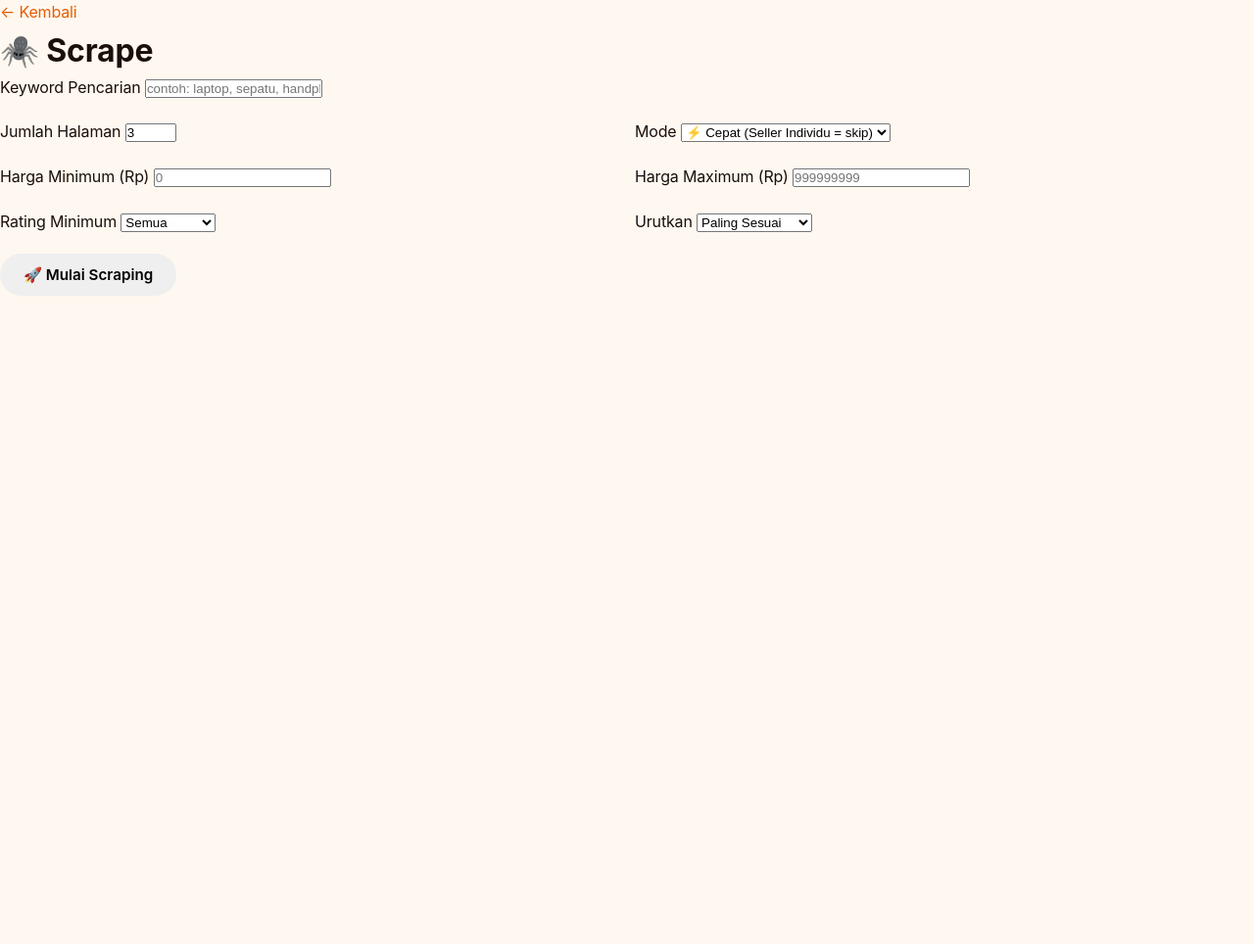
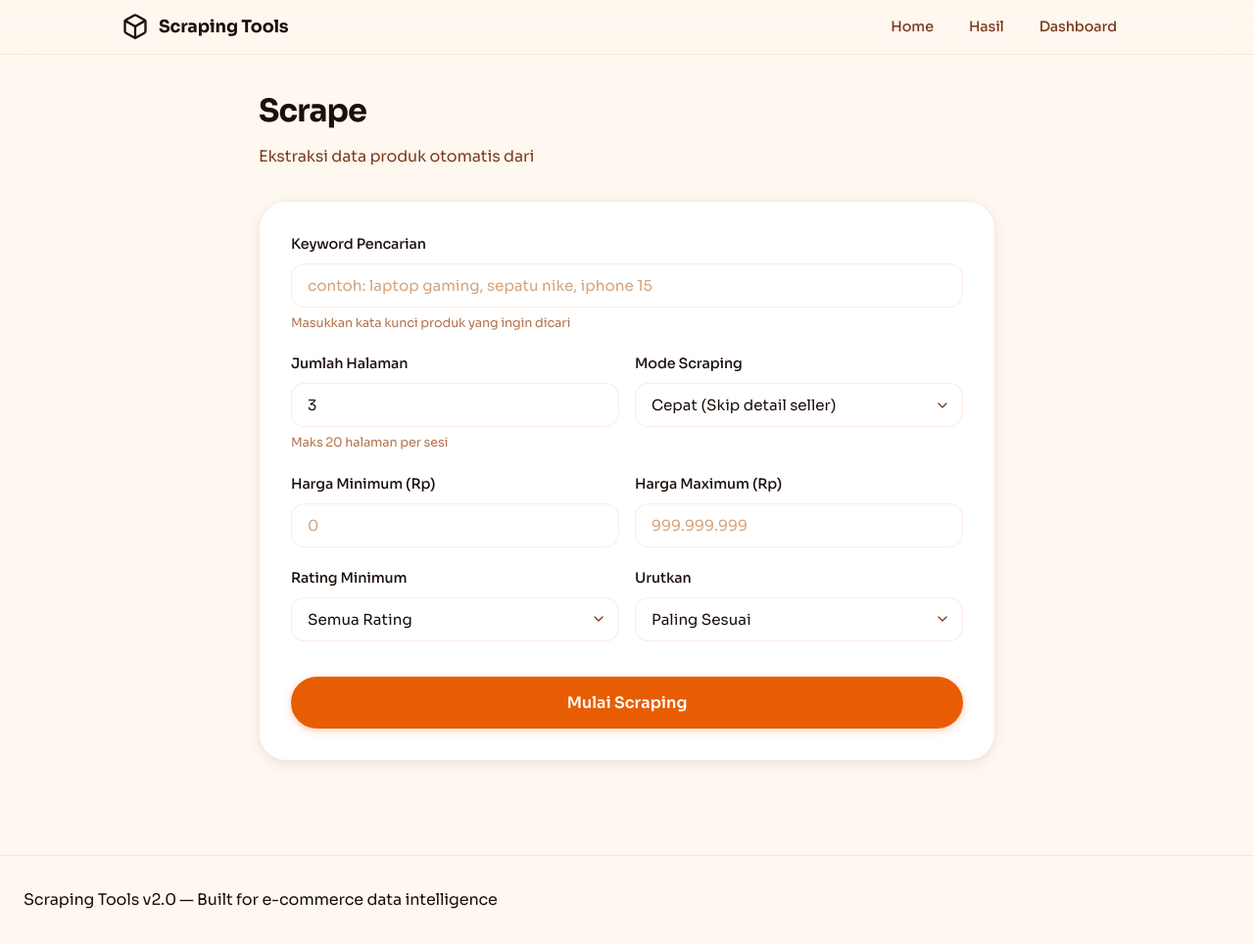
Before and after one commit to shofwanfdz/scraper, a Python web app: template webapp/templates/scrape.html in a window 1280 px wide. Shown: the whole page at 98% size. Before the commit the page ends 302 px from the top, so only its background shows below. Run offline with Jinja, Linux system fonts and the light colour scheme; the template is opened without the code that fills it, so the values that code supplies are empty.

Commit message:
feat: redesign scrape page with live progress UI and form improvements

```diff
--- a/webapp/templates/scrape.html
+++ b/webapp/templates/scrape.html
@@ -3,60 +3,91 @@
 <head>
     <meta charset="UTF-8">
     <meta name="viewport" content="width=device-width, initial-scale=1.0">
-    <title>Scrape {{ marketplace|title }}</title>
+    <title>Scrape {{ marketplace|title }} — Scraping Tools</title>
     <link rel="stylesheet" href="/static/css/style.css">
+    <link rel="preconnect" href="https://fonts.googleapis.com">
+    <link rel="preconnect" href="https://fonts.gstatic.com" crossorigin>
+    <link href="https://fonts.googleapis.com/css2?family=DM+Mono:wght@400;500&family=Sora:wght@300;400;500;600;700;800&display=swap" rel="stylesheet">
 </head>
 <body>
-    <div class="container">
-        <header>
-            <a href="/" class="back-link">← Kembali</a>
-            <h1>🕷️ Scrape {{ marketplace|title }}</h1>
-        </header>
+    <!-- Navigation -->
+    <nav class="navbar">
+        <div class="navbar-inner">
+            <a href="/" class="navbar-brand">
+                <svg viewBox="0 0 24 24" fill="none" stroke="currentColor" stroke-width="2" stroke-linecap="round" stroke-linejoin="round">
+                    <path d="M21 16V8a2 2 0 0 0-1-1.73l-7-4a2 2 0 0 0-2 0l-7 4A2 2 0 0 0 3 8v8a2 2 0 0 0 1 1.73l7 4a2 2 0 0 0 2 0l7-4A2 2 0 0 0 21 16z"/>
+                    <polyline points="3.27 6.96 12 12.01 20.73 6.96"/>
+                    <line x1="12" y1="22.08" x2="12" y2="12"/>
+                </svg>
+                Scraping Tools
+            </a>
+            <ul class="navbar-nav">
+                <li><a href="/">Home</a></li>
+                <li><a href="/results">Hasil</a></li>
+                <li><a href="/dashboard">Dashboard</a></li>
+            </ul>
+        </div>
+    </nav>
 
-        <!-- FORM -->
-        <section class="form-section" id="form-section">
-            <form id="scrape-form">
-                <div class="form-group">
-                    <label>Keyword Pencarian</label>
-                    <input type="text" id="keyword" placeholder="contoh: laptop, sepatu, handphone" required>
+    <!-- Main Content -->
+    <main class="page page-narrow">
+        <!-- Page Header -->
+        <div class="page-header">
+            <h1>Scrape {{ marketplace|title }}</h1>
+            <p class="lead">Ekstraksi data produk otomatis dari {{ marketplace|title }}</p>
         </div>
 
+        <!-- Form Section -->
+        <section id="form-section">
+            <div class="form-card">
+                <form id="scrape-form">
+                    <!-- Keyword -->
+                    <div class="form-group">
+                        <label class="form-label">Keyword Pencarian</label>
+                        <input type="text" id="keyword" placeholder="contoh: laptop gaming, sepatu nike, iphone 15" required>
+                        <p class="form-hint">Masukkan kata kunci produk yang ingin dicari</p>
+                    </div>
+
+                    <!-- Pages & Mode -->
                     <div class="form-row">
                         <div class="form-group">
-                        <label>Jumlah Halaman</label>
+                            <label class="form-label">Jumlah Halaman</label>
                             <input type="number" id="pages" value="3" min="1" max="20">
+                            <p class="form-hint">Maks 20 halaman per sesi</p>
                         </div>
                         <div class="form-group">
-                        <label>Mode</label>
+                            <label class="form-label">Mode Scraping</label>
                             <select id="mode">
-                            <option value="cepat">⚡ Cepat (Seller Individu = skip)</option>
-                            <option value="lengkap">🔍 Lengkap (Fetch detail seller)</option>
+                                <option value="cepat">Cepat (Skip detail seller)</option>
+                                <option value="lengkap">Lengkap (Fetch semua data)</option>
                             </select>
                         </div>
                     </div>
 
+                    <!-- Price Range -->
                     <div class="form-row">
                         <div class="form-group">
-                        <label>Harga Minimum (Rp)</label>
+                            <label class="form-label">Harga Minimum (Rp)</label>
                             <input type="number" id="min_price" placeholder="0">
                         </div>
                         <div class="form-group">
-                        <label>Harga Maximum (Rp)</label>
-                        <input type="number" id="max_price" placeholder="999999999">
+                            <label class="form-label">Harga Maximum (Rp)</label>
+                            <input type="number" id="max_price" placeholder="999.999.999">
                         </div>
                     </div>
 
+                    <!-- Rating & Sort -->
                     <div class="form-row">
                         <div class="form-group">
-                        <label>Rating Minimum</label>
+                            <label class="form-label">Rating Minimum</label>
                             <select id="min_rating">
-                            <option value="">Semua</option>
+                                <option value="">Semua Rating</option>
                                 <option value="4">⭐ 4 ke atas</option>
                                 <option value="3">⭐ 3 ke atas</option>
                             </select>
                         </div>
                         <div class="form-group">
-                        <label>Urutkan</label>
+                            <label class="form-label">Urutkan</label>
                             <select id="sort">
                                 <option value="0">Paling Sesuai</option>
                                 <option value="4">Terlaris</option>
@@ -68,8 +99,18 @@
                     </div>
 
                     {% if marketplace == "blibli" %}
+                    <!-- Blibli-specific options -->
+                    <div class="form-row">
                         <div class="form-group">
-                    <label>Lokasi</label>
+                            <label class="form-label">Metode Scraping</label>
+                            <select id="engine">
+                                <option value="api">⚡ Mode Cepat (API Direct)</option>
+                                <option value="cloak">🛡️ Mode Stealth (CloakBrowser)</option>
+                            </select>
+                            <p class="form-hint">API lebih cepat, Stealth untuk anti-bot ketat</p>
+                        </div>
+                        <div class="form-group">
+                            <label class="form-label">Lokasi Seller</label>
                             <select id="location">
                                 <option value="">Semua Lokasi</option>
                                 <option value="DKI+Jakarta">DKI Jakarta</option>
@@ -81,50 +122,68 @@
                                 <option value="Bali">Bali</option>
                             </select>
                         </div>
+                    </div>
                     {% endif %}
 
-                <button type="submit" class="btn btn-primary" id="btn-start">
-                    🚀 Mulai Scraping
+                    <!-- Submit -->
+                    <div class="mt-3">
+                        <button type="submit" class="btn primary btn-lg btn-full" id="btn-start">
+                            Mulai Scraping
                         </button>
+                    </div>
                 </form>
-        </section>
-
-        <!-- PROGRESS -->
-        <section class="progress-section" id="progress-section" style="display:none;">
-            <div class="progress-header">
-                <h2>⏳ Scraping Berjalan...</h2>
-                <div class="spinner"></div>
-            </div>
-
-            <div class="progress-log" id="progress-log"></div>
-
-            <!-- Action button (for CAPTCHA/confirmation) -->
-            <div id="action-area" style="display:none;">
-                <div class="alert alert-warning" id="action-message"></div>
-                <button class="btn btn-confirm" id="btn-confirm" onclick="confirmAction()">
-                    ✓ Konfirmasi (Sudah Selesai)
-                </button>
             </div>
         </section>
 
-        <!-- RESULT -->
-        <section class="result-section" id="result-section" style="display:none;">
-            <div class="result-card">
-                <h2>✅ Scraping Selesai!</h2>
-                <p id="result-message"></p>
-                <div style="display:flex; gap:0.75rem; flex-wrap:wrap; justify-content:center; margin-top:1rem;">
-                    <a id="download-link" href="#" class="btn btn-primary">📥 Download Excel</a>
-                    <a id="dashboard-link" href="/dashboard" class="btn btn-primary" style="background:#10b981;">📊 Lihat Dashboard</a>
-                    <a href="/results" class="btn btn-secondary">📁 Lihat Semua Hasil</a>
-                    <button onclick="resetForm()" class="btn btn-secondary">🔄 Scrape Lagi</button>
+        <!-- Progress Section (hidden by default) -->
+        <section id="progress-section" class="hidden">
+            <div class="progress-card">
+                <div class="progress-header">
+                    <div class="spinner"></div>
+                    <h3>Scraping Berjalan...</h3>
+                </div>
+                <div class="progress-log" id="progress-log"></div>
+
+                <!-- Action area for CAPTCHA/confirmation -->
+                <div id="action-area" class="action-area hidden">
+                    <div class="alert alert-warning" id="action-message"></div>
+                    <button class="btn success btn-lg" id="btn-confirm" onclick="confirmAction()">
+                        Konfirmasi (Sudah Selesai)
+                    </button>
                 </div>
             </div>
         </section>
+
+        <!-- Result Section (hidden by default) -->
+        <section id="result-section" class="hidden">
+            <div class="result-card">
+                <div class="result-card-icon">✓</div>
+                <h2>Scraping Selesai!</h2>
+                <p id="result-message">Data berhasil diekstrak</p>
+                <div class="result-actions">
+                    <a id="download-link" href="#" class="btn primary">
+                        <svg width="16" height="16" viewBox="0 0 24 24" fill="none" stroke="currentColor" stroke-width="2"><path d="M21 15v4a2 2 0 0 1-2 2H5a2 2 0 0 1-2-2v-4"/><polyline points="7 10 12 15 17 10"/><line x1="12" y1="15" x2="12" y2="3"/></svg>
+                        Download Excel
+                    </a>
+                    <a id="dashboard-link" href="/dashboard" class="btn success">
+                        <svg width="16" height="16" viewBox="0 0 24 24" fill="none" stroke="currentColor" stroke-width="2"><rect x="3" y="3" width="7" height="7"/><rect x="14" y="3" width="7" height="7"/><rect x="3" y="14" width="7" height="7"/><rect x="14" y="14" width="7" height="7"/></svg>
+                        Lihat Dashboard
+                    </a>
+                    <a href="/results" class="btn secondary">Semua Hasil</a>
+                    <button onclick="resetForm()" class="btn secondary">Scrape Lagi</button>
                 </div>
+            </div>
+        </section>
+    </main>
 
-    <script src="/static/js/scrape.js"></script>
+    <!-- Footer -->
+    <footer class="footer">
+        <p>Scraping Tools v2.0 — Built for e-commerce data intelligence</p>
+    </footer>
+
     <script>
         const MARKETPLACE = "{{ marketplace }}";
     </script>
+    <script src="/static/js/scrape.js?v=2"></script>
 </body>
 </html>
```
Lines whose indentation alone changed are shown as unchanged.
